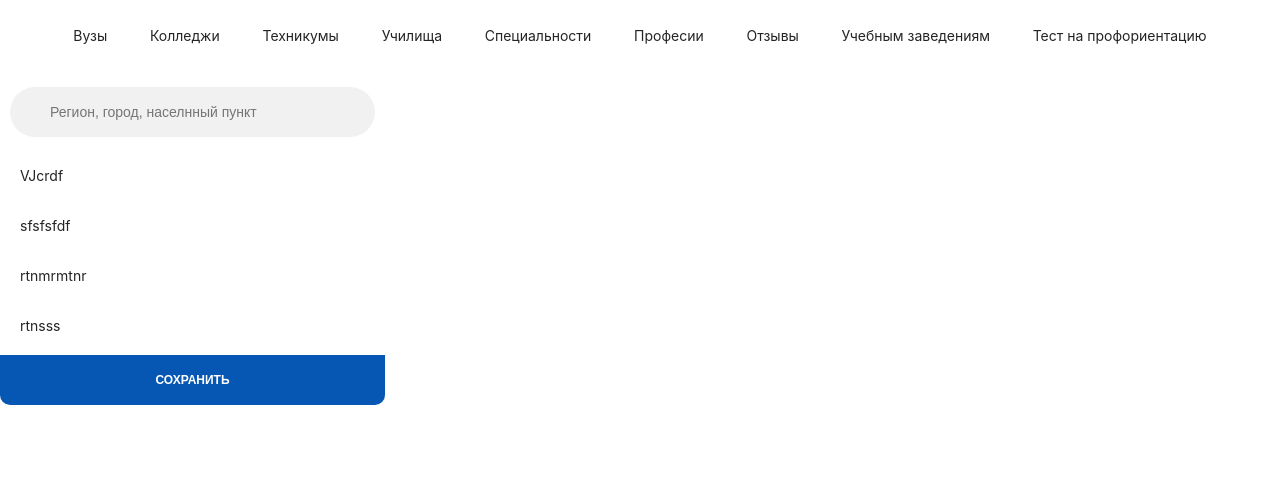
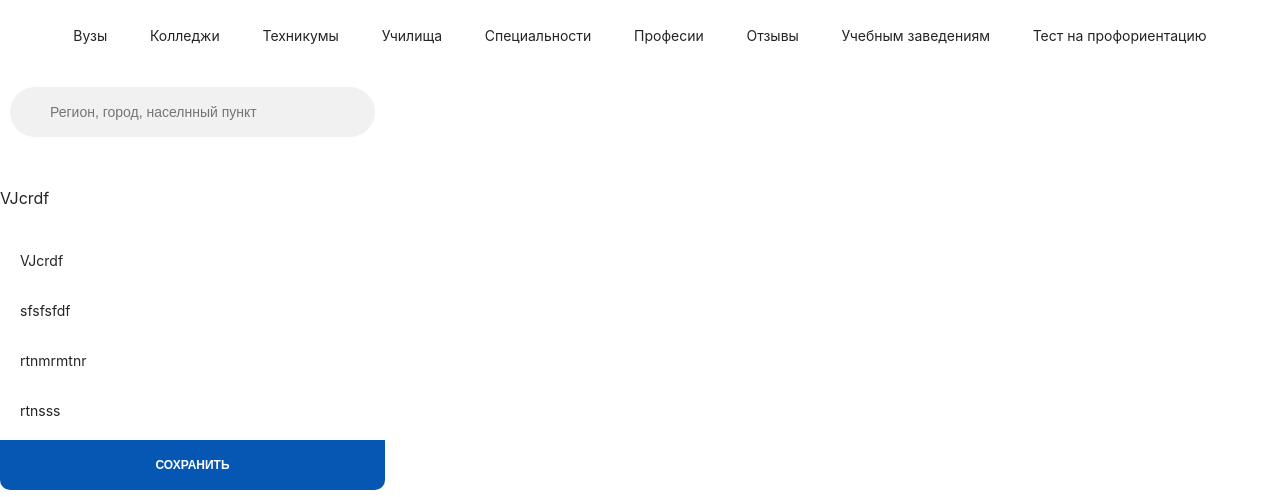
Before and after one commit to buba1301/stidika-test-task, a website built with Vite: page index.html in a window 1280 px wide. Both pictures are taken after a click on the element "VJcrdf". Shown: the part 66-563 px from the top of the page. Built offline with nearby package versions, Linux system fonts and the light colour scheme.

Commit message:
Add js for add bage

```diff
--- a/cities.js
+++ b/cities.js
@@ -9,11 +9,11 @@ const cities = [
   'rnfhdglsf',
 ];
 
+let state = {
+  bageList: [],
+};
+
 export function setUpCitiesItems(element) {
-  let state = {
-    bageList: [],
-  };
-
   const isEmptyBageList = state.bageList.length === 0;
 
   const dropDownElement = document.querySelector('.drop_down_menu');
@@ -42,10 +42,22 @@ export function setUpCitiesItems(element) {
         ...state,
         bageList: [...state.bageList, event.target.innerText],
       };
+      dropDownElement.style.cssText = 'height: 420px';
+      bagesContainer.classList.remove('hidden');
+      setupCitiesBages(document.querySelector('.cities-bages'));
     });
 
     element.appendChild(itemElement);
   });
+}
 
-  console.log('state', state);
+export function setupCitiesBages(element) {
+  console.log('state', state.bageList);
+  state.bageList.forEach((bage) => {
+    const bageElement = document.createElement('span');
+    bageElement.classList.add('bage');
+    bageElement.innerText = bage;
+
+    element.appendChild(bageElement);
+  });
 }
--- a/index.html
+++ b/index.html
@@ -110,7 +110,7 @@
           placeholder="Регион, город, населнный пункт"
         />
       </div>
-      <span class="cities-bages"></span>
+      <div class="cities-bages"></div>
       <div class="regions"></div>
       <button class="save_button">Сохранить</button>
     </div>
--- a/main.js
+++ b/main.js
@@ -1,7 +1,7 @@
 import './style.scss';
 import javascriptLogo from './javascript.svg';
 import { setupMenuItem } from './navMenu.js';
-import { setUpCitiesItems } from './cities';
+import { setupCitiesBages, setUpCitiesItems } from './cities';
 
 /* document.querySelector('#app').innerHTML = `
   <div>
```
